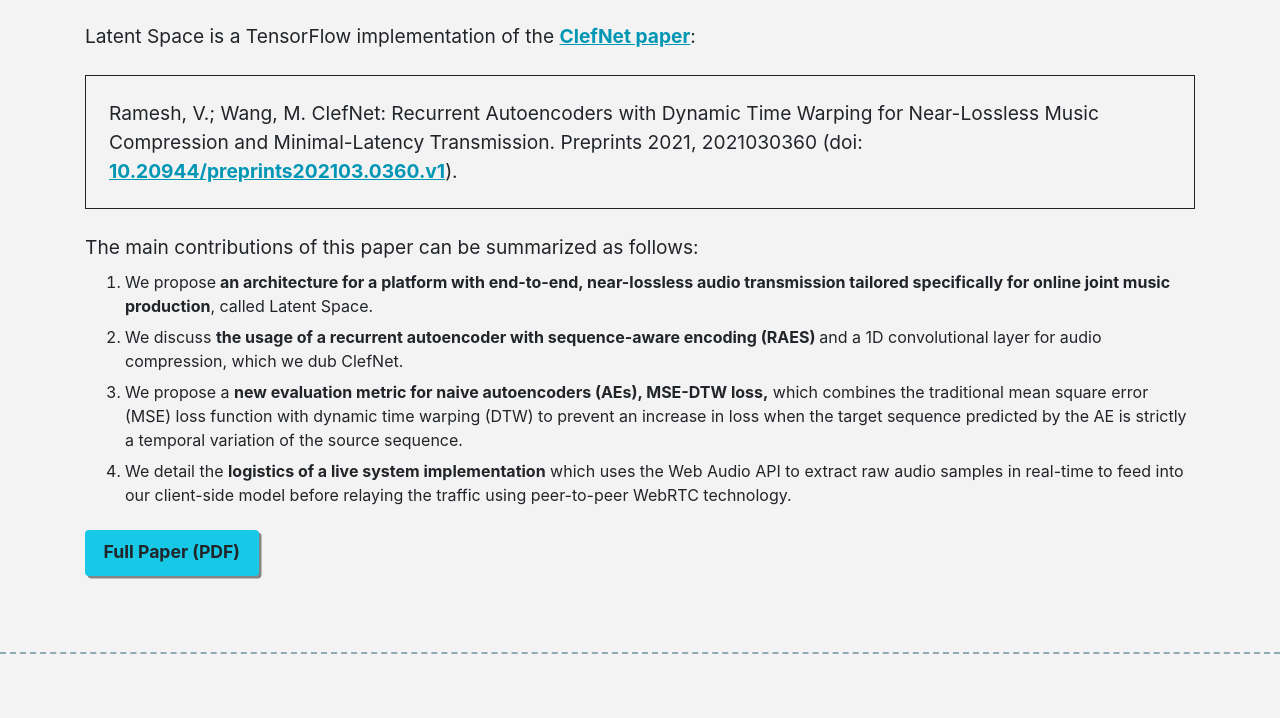
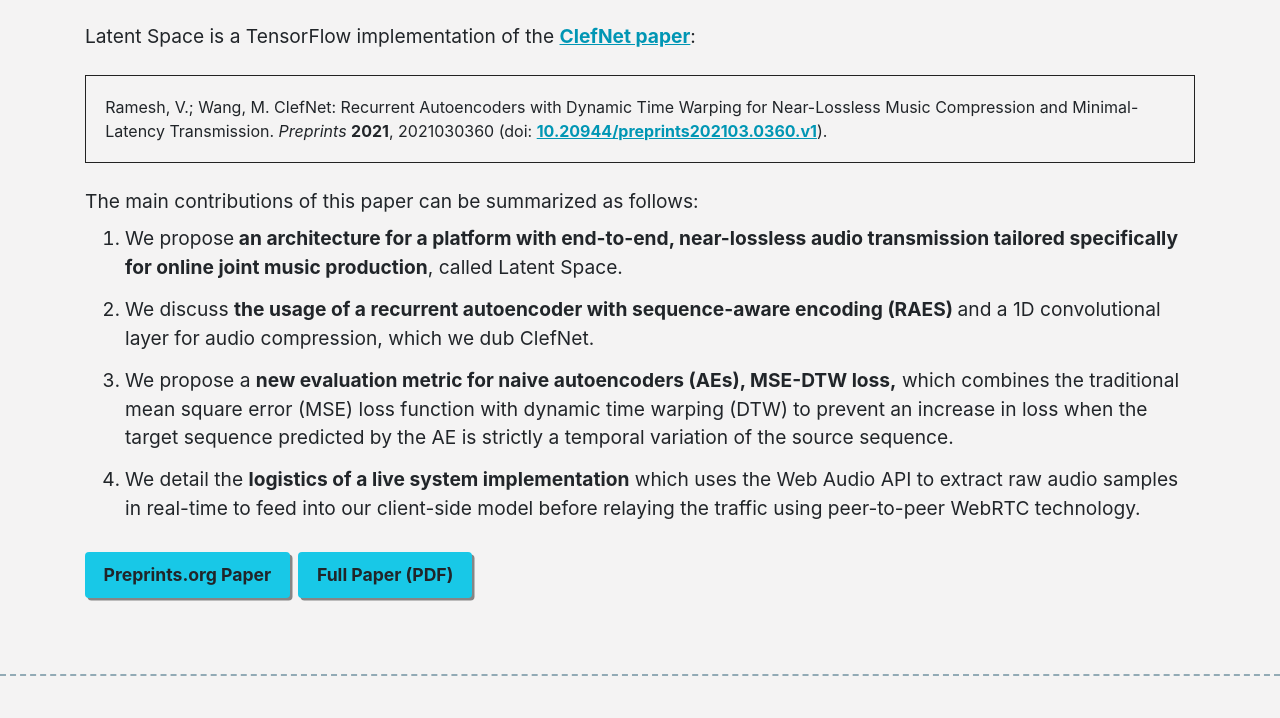
Before and after one commit to rvignav/ClefNet, a website: page public/home.html in a window 1280 px wide. Shown: the part 1308-2026 px from the top of the page. Drawn offline with nearby package versions, Linux system fonts and the light colour scheme; animation ran at ten frames a second; a web font is replaced by a local one.

Commit message:
fixed link errors, updated homepage styles, and added links

```diff
--- a/public/css/home.css
+++ b/public/css/home.css
@@ -171,12 +171,14 @@
 }
 
 .research .cite {
+  font-size: 1em;
   border: 1.5px #222 solid;
   padding: 1.2em;
 }
 
 .contributions li {
-  padding-bottom: 6.9px;
+  font-size: 1.2em;
+  padding-bottom: 0.69em;
 }
 
 
--- a/public/home.html
+++ b/public/home.html
@@ -125,7 +125,7 @@
             <p class="cite my-4">
               Ramesh, V.; Wang, M. ClefNet: Recurrent Autoencoders with Dynamic
               Time Warping for Near-Lossless Music Compression and
-              Minimal-Latency Transmission. Preprints 2021, 2021030360 (doi:
+              Minimal-Latency Transmission. <i>Preprints</i> <b>2021</b>, 2021030360 (doi:
               <a
                 href="https://www.preprints.org/manuscript/202103.0360/v1"
                 target="_blank"
@@ -173,6 +173,11 @@
                 peer-to-peer WebRTC technology.
               </li>
             </ol>
+            <a href="https://www.preprints.org/manuscript/202103.0360/v1" class="mr-1" target="_blank"
+              ><button class="btn font-weight-bold mb-2">
+                Preprints.org Paper
+              </button></a
+            >
             <a href="/ClefNet.pdf"
               ><button class="btn font-weight-bold mb-2">
                 Full Paper (PDF)
@@ -287,11 +292,11 @@
             target="_blank"
             rel="noopener noreferrer"
             style="color: #212529;"
-            ><i class="fas fa-paperclip mr-1 ml-2"></i><u>ClefNet Paper</u></a
+            ><i class="fas fa-file-alt mr-1 ml-2"></i><u>ClefNet Paper</u></a
           >
 
           <a
-            href="https://www.preprints.org/manuscript/202103.0360/v1"
+            href="https://www.youtube.com/watch?v=1GUb3c0IIh0"
             target="_blank"
             rel="noopener noreferrer"
             style="color: #212529;"
```
